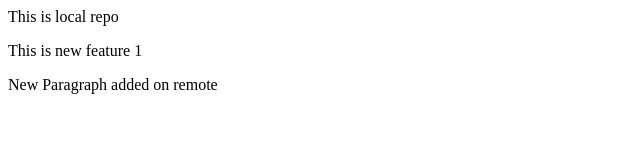
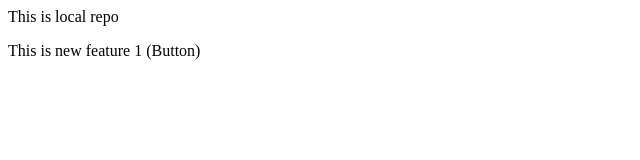
Before and after one commit to GaneshUgale7/Demo, a plain HTML site: page index.html in a window 1280 px wide. Shown: the whole page, without its empty margins (0-640 px from the left). Drawn offline with Linux system fonts and the light colour scheme.

Commit message:
Button Added

```diff
--- a/index.html
+++ b/index.html
@@ -1,3 +1,2 @@
 <p>This is local repo</p>
-<p>This is new feature 1</p>
-<p>New Paragraph added on remote</p>
+<p>This is new feature 1 (Button)</p>
```
